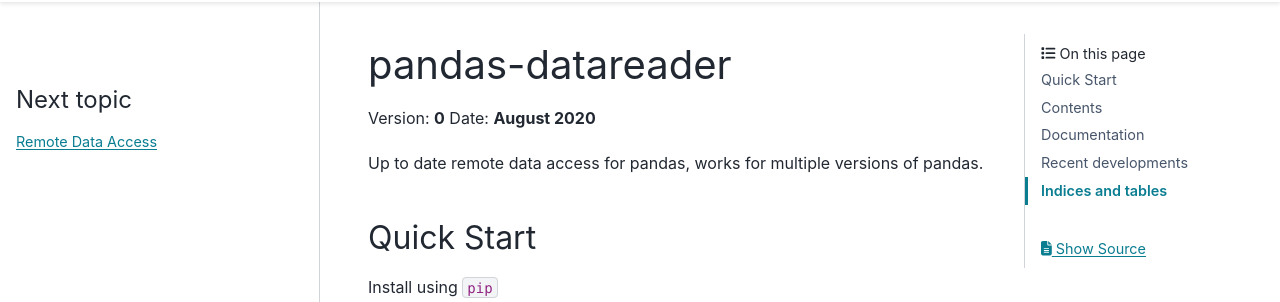
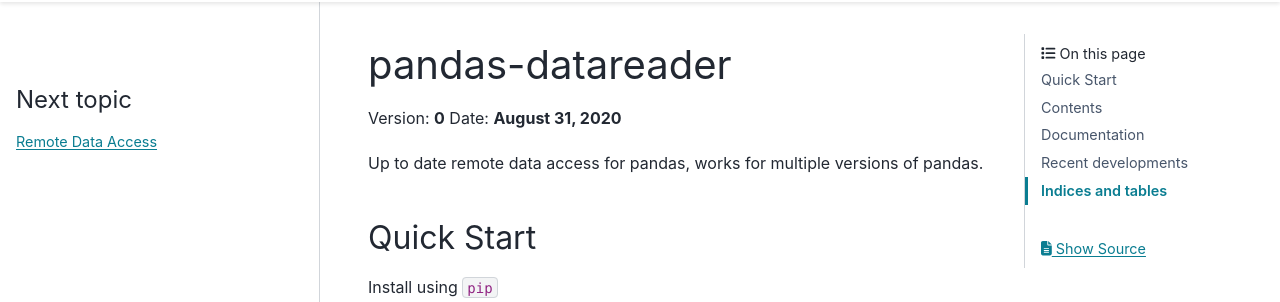
Before and after one commit to pydata/pandas-datareader, a Sphinx documentation site: the page built from docs/source/index.rst, in a window 1280 px wide and 900 px high. Shown: the part 126-428 px from the top of the window. Built offline with Sphinx 7.4.7 and the PyData theme 0.15.4, drawn with Linux system fonts in a browser that asks for light colours.

```diff
--- a/docs/source/conf.py
+++ b/docs/source/conf.py
@@ -80,7 +80,7 @@ release = pdr.__version__
 
 # Write version and build date
 with open("_version.txt", "w") as version_file:
-    doc_date = dt.datetime.now().strftime("%B %Y")
+    doc_date = dt.datetime.now().strftime("%B %-d, %Y")
     version_file.write(f"Version: **{version}** Date: **{doc_date}**\n")
 
 # The language for content autogenerated by Sphinx. Refer to documentation
```
